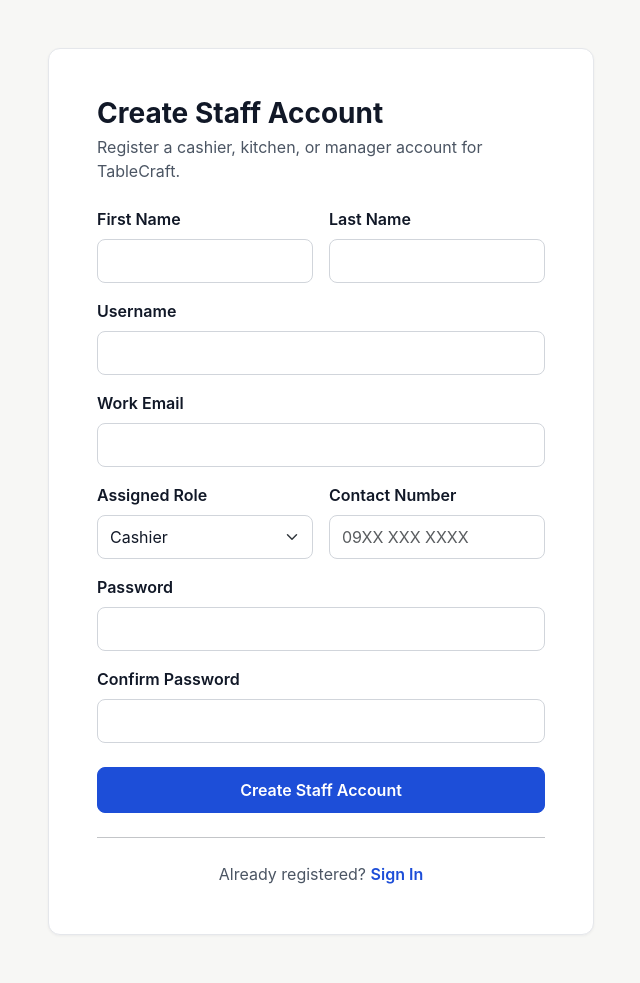
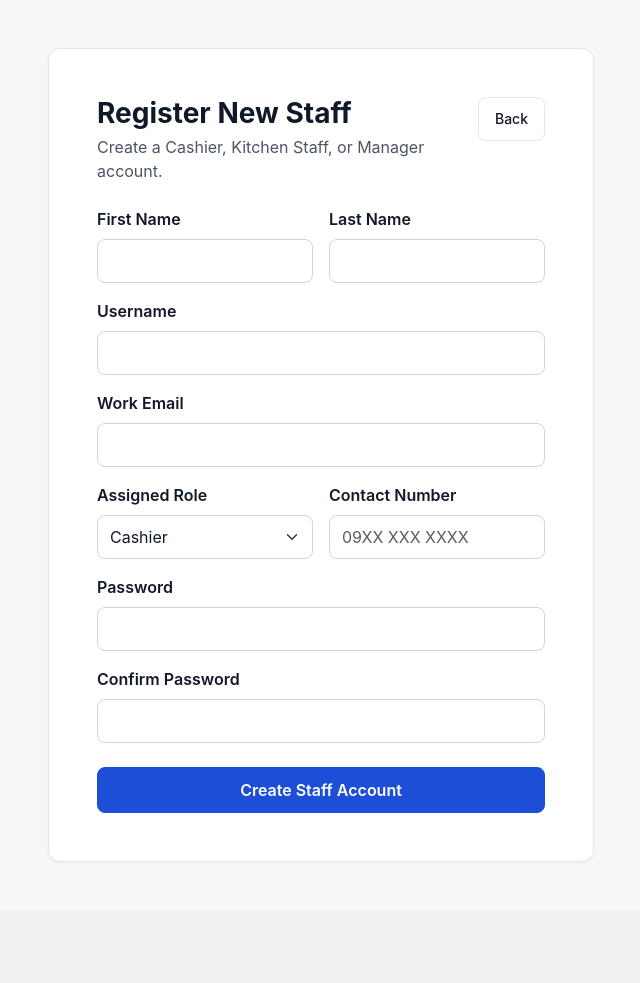
Before and after one commit to justinebungabong/TableCraft-Bungabong-Justine-G2, a Django app: template templates/accounts/signup.html in a window 1280 px wide. Shown: the part 64-1047 px from the top of the page, without its empty margins (319-959 px from the left). After the commit the page ends 925 px from the top, so only its background shows below. Run offline with Django 5.2, Linux system fonts and the light colour scheme; the template is opened without the code that fills it: values that come from a table or form of the project are taken from there, others are empty.

Commit message:
fix(auth): restrict staff registration to managers and remove public signup

```diff
--- a/templates/accounts/login.html
+++ b/templates/accounts/login.html
@@ -28,11 +28,6 @@
 
         <button type="submit" class="btn btn-tc-primary w-100">Sign In to Station</button>
       </form>
-
-      <hr class="my-4">
-      <p class="mb-0 text-center" style="color: var(--tc-muted);">
-        New team member? <a href="{% url 'accounts:signup' %}" class="fw-semibold text-decoration-none" style="color: var(--tc-accent);">Create Staff Account</a>
-      </p>
     </div>
   </div>
 </div>
--- a/templates/accounts/signup.html
+++ b/templates/accounts/signup.html
@@ -1,12 +1,17 @@
 {% extends "base.html" %}
-{% block title %}Create Staff Account — TableCraft{% endblock %}
+{% block title %}Register New Staff — TableCraft{% endblock %}
 
 {% block content %}
 <div class="row justify-content-center">
   <div class="col-12 col-md-8 col-lg-6">
     <div class="tc-card p-4 p-md-5">
-      <h1 class="h3 fw-bold mb-1">Create Staff Account</h1>
-      <p class="mb-4" style="color: var(--tc-muted);">Register a cashier, kitchen, or manager account for TableCraft.</p>
+      <div class="d-flex justify-content-between align-items-start mb-4">
+        <div>
+          <h1 class="h3 fw-bold mb-1">Register New Staff</h1>
+          <p class="mb-0" style="color: var(--tc-muted);">Create a Cashier, Kitchen Staff, or Manager account.</p>
+        </div>
+        <a href="{% url 'dashboard:index' %}" class="btn btn-tc-outline btn-sm">Back</a>
+      </div>
 
       <form method="post" novalidate>
         {% csrf_token %}
@@ -67,11 +72,6 @@
 
         <button type="submit" class="btn btn-tc-primary w-100">Create Staff Account</button>
       </form>
-
-      <hr class="my-4">
-      <p class="mb-0 text-center" style="color: var(--tc-muted);">
-        Already registered? <a href="{% url 'accounts:login' %}" class="fw-semibold text-decoration-none" style="color: var(--tc-accent);">Sign In</a>
-      </p>
     </div>
   </div>
 </div>
```
Also changed, not shown: accounts/views.py (+6 -6 lines).
